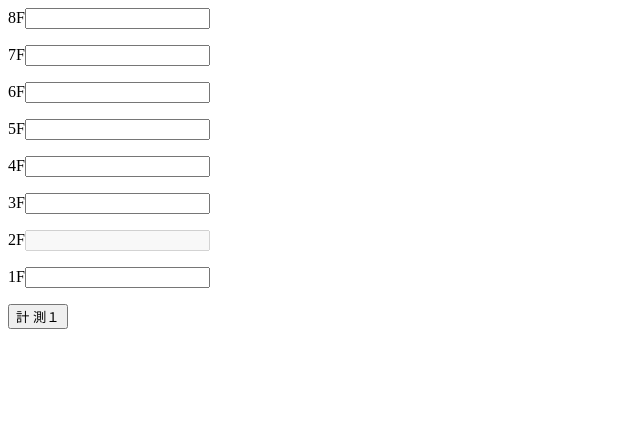
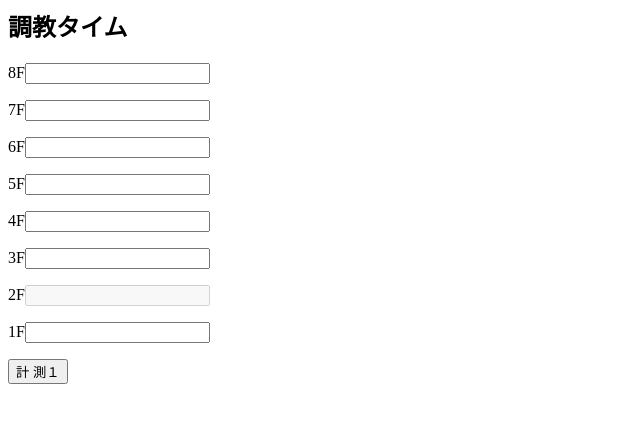
Before and after one commit to ibumaxnetg/furlong-calc-form, a website built with Parcel: page index.html in a window 1280 px wide. Shown: the whole page, without its empty margins (0-640 px from the left). Built offline with nearby package versions, Linux system fonts and the light colour scheme.

Commit message:
furlong-calc furlonf-calc

```diff
--- a/index.html
+++ b/index.html
@@ -5,6 +5,7 @@
   </head>
 
   <body>
+    <h2>調教タイム</h2>
     <template id="furlong-calc">
       <div>
         <form>
```
